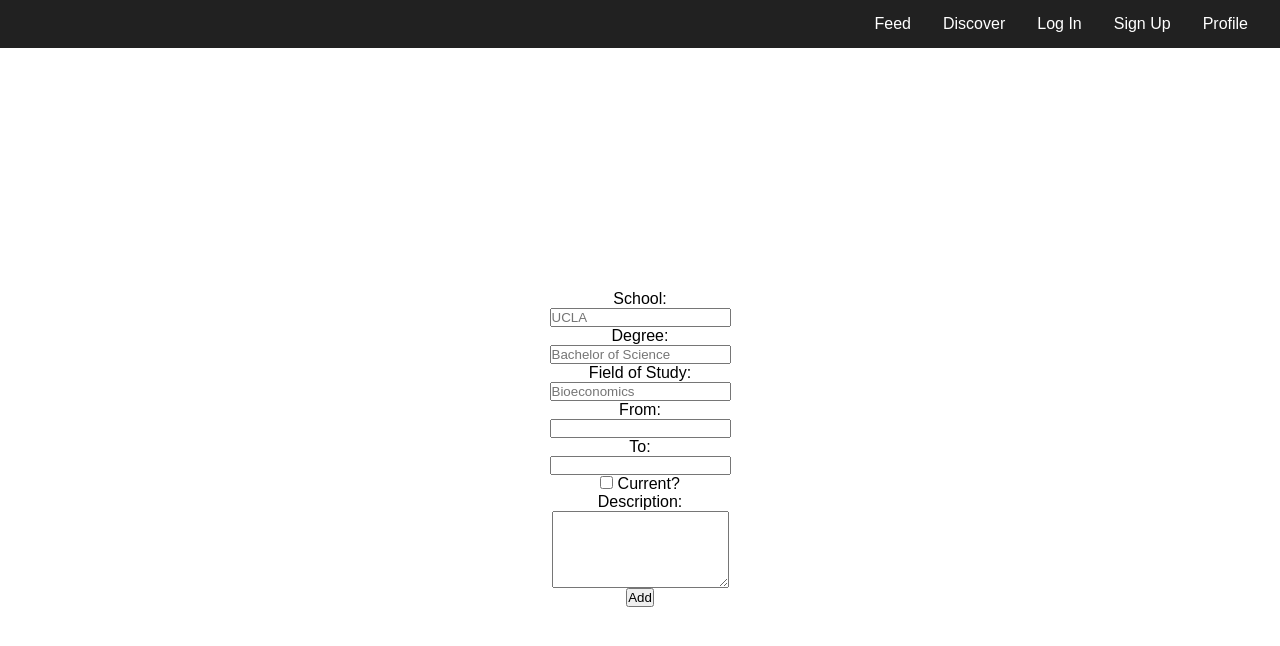
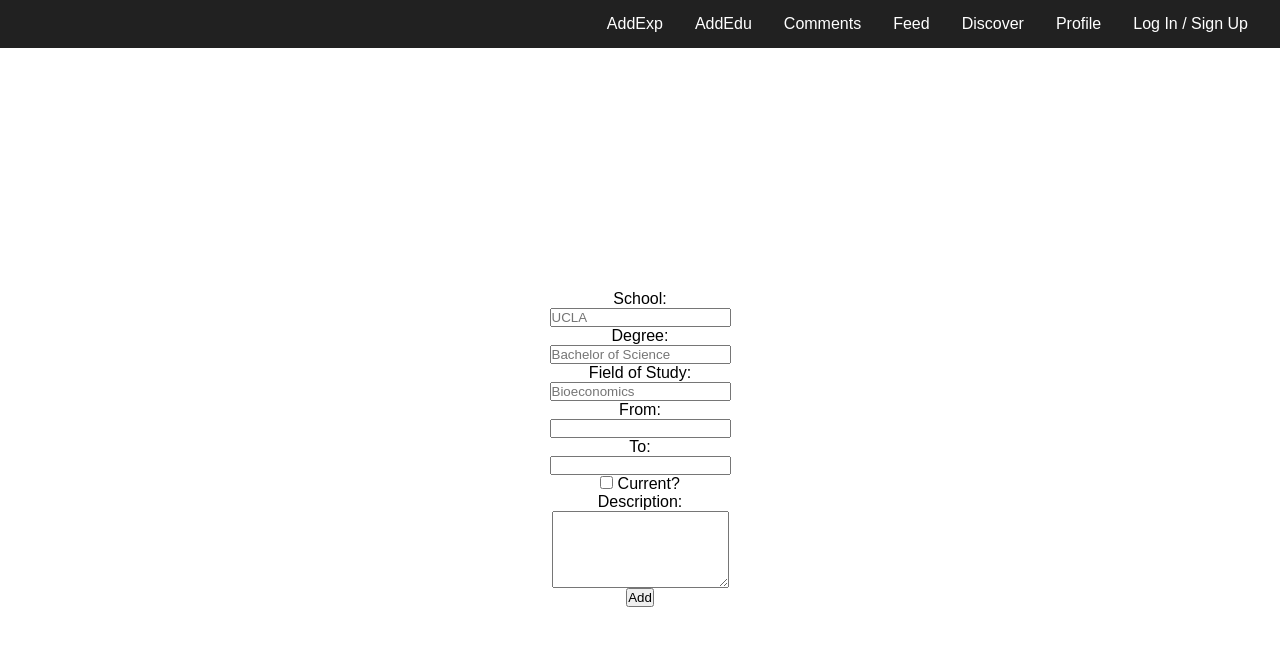
Before and after one commit to arkadyt/wework, a React (Create React App) app in the folder client/: page /addEdu in a window 1280 px wide. Shown: the top 646 px of the page. Built offline with nearby package versions, Linux system fonts and the light colour scheme.

Commit message:
Fix nav to the screen top, small css fixes.

```diff
--- a/client/src/components/Layout.js
+++ b/client/src/components/Layout.js
@@ -9,10 +9,10 @@ import AddEdu from './_Forms/AddEdu/AddEdu'
 import Comments from './_Pages/Comments/Comments'
 import mockProfileObject from '../mocks/profile'
 import { Route } from 'react-router-dom'
-// import axios from 'axios'
+import './Layout.css'
 
 export default () => {
-    return <div>
+    return <div className="Layout-container">
         <Route path='/login' component={LoginPage} />
         <Route path='/signup' component={SignupPage} />
         <Route path='/profile' render={() => <Profile {...mockProfileObject} />} />
--- /dev/null
+++ b/client/src/components/Layout.scss
@@ -0,0 +1,5 @@
+@import 'variables.scss';
+
+.Layout-container {
+    margin-top: $navigation_height;
+}
--- a/client/src/components/Navigation/Navigation.js
+++ b/client/src/components/Navigation/Navigation.js
@@ -5,11 +5,13 @@ import { Link } from 'react-router-dom'
 const navigation = () => {
     return <div className="Navigation-container">
         <nav>
+            <Link to="/addExp"><span>AddExp</span></Link>
+            <Link to="/addEdu"><span>AddEdu</span></Link>
+            <Link to="/comments"><span>Comments</span></Link>
             <Link to="/feed"><span>Feed</span></Link>
             <Link to="/discover"><span>Discover</span></Link>
-            <Link to="/login"><span>Log In</span></Link>
-            <Link to="/signup"><span>Sign Up</span></Link>
             <Link to="/profile"><span>Profile</span></Link>
+            <Link to="/login"><span>Log In / Sign Up</span></Link>
         </nav>
     </div>
 }
--- a/client/src/components/Navigation/Navigation.scss
+++ b/client/src/components/Navigation/Navigation.scss
@@ -1,8 +1,11 @@
 @import '_variables.scss';
 .Navigation-container {
-    width: 100vw;
+    width: 100%;
     height: $navigation_height;
     background-color: #212121;
+    position: fixed;
+    top: 0;
+    left: 0;
     nav {
         float: right;
         display: flex;
--- a/client/src/components/_Forms/AddEdu/AddEdu.scss
+++ b/client/src/components/_Forms/AddEdu/AddEdu.scss
@@ -6,7 +6,7 @@
 }
 
 .AddEdu-container {
-    width: 100vw;
+    width: 100%;
     height: 100vh;
     @include flexList();
     form {
--- a/client/src/components/_Forms/AddExp/AddExp.scss
+++ b/client/src/components/_Forms/AddExp/AddExp.scss
@@ -6,7 +6,7 @@
 }
 
 .AddExp-container {
-    width: 100vw;
+    width: 100%;
     height: 100vh;
     @include flexList();
     form {
--- a/client/src/components/_Forms/Login/Login.scss
+++ b/client/src/components/_Forms/Login/Login.scss
@@ -6,7 +6,7 @@
 }
 
 .Login-container {
-    width: 100vw;
+    width: 100%;
     height: 100vh;
     @include flexList();
     form {
--- a/client/src/components/_Forms/Signup/Signup.scss
+++ b/client/src/components/_Forms/Signup/Signup.scss
@@ -6,7 +6,7 @@
 }
 
 .Signup-container {
-    width: 100vw;
+    width: 100%;
     height: 100vh;
     @include flexList();
     form {
```
